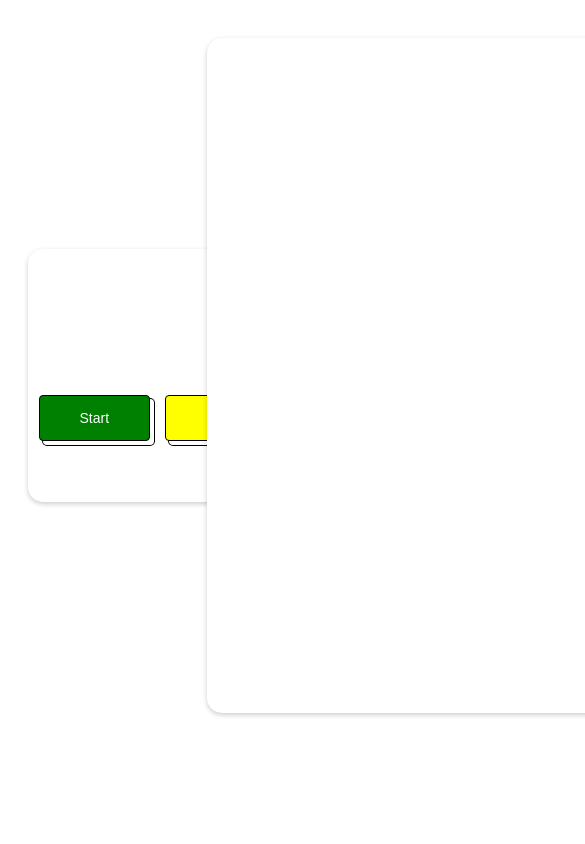
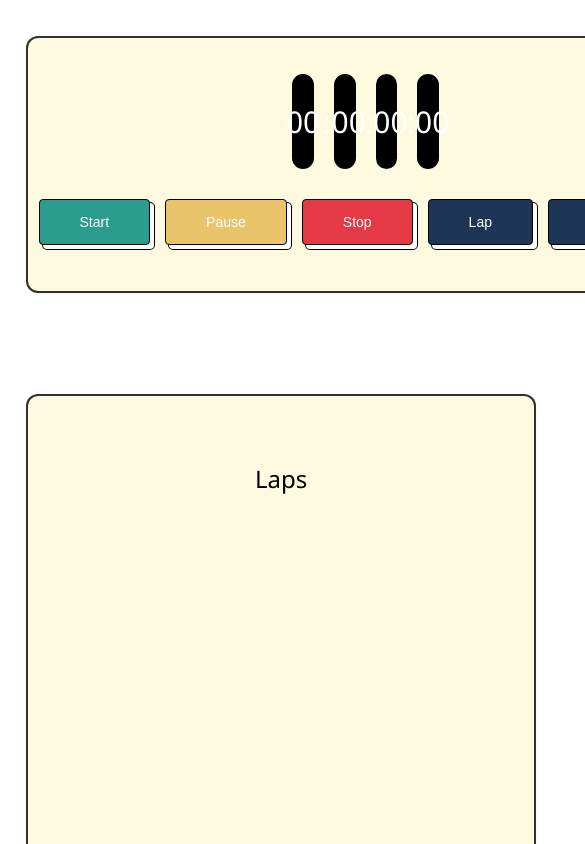
Before and after one commit to Shopify/eng-intern-assessment-react, a React app: page / in a window 390 px wide. Shown: the top 844 px of the page, 585 px wide, since content can reach past the window. Built offline with nearby package versions, Linux system fonts and the light colour scheme.

Commit message:
add styling and media query

```diff
--- a/src/StopWatch.tsx
+++ b/src/StopWatch.tsx
@@ -7,7 +7,10 @@ const TimeContainer = styled.div`
   display: flex;
   flex-direction: row;
   justify-content: center;
-  align-items: center
+  align-items: center;
+  margin-bottom: 20px;
+  font-size: 30px;
+  font-weight: 500;
 `;
 
 const TimeDisplay = styled.div`
@@ -22,39 +25,42 @@ const TimeDisplay = styled.div`
   background: black;
   color: white;
   margin: 0px 10px 0px 10px;
+  padding: 5px;
 `;
 
 const TimerCard = styled.div`
-  background: white;
+  background: #fefae0;
   margin: 10px auto;
   overflow: hidden;
   display: flex;
   flex-direction: column;
   align-items: center;
   justify-content: center;
-  box-shadow: 0 2px 5px rgba(0, 0, 0, 0.2);
+  box-shadow: rgba(0, 0, 0, 0.16) 0px 1px 4px, rgb(51, 51, 51) 0px 0px 0px 2px;
   position: relative;
-  border-radius: 15px;
+  border-radius: 10px;
   width: 80vh;
   height: 30vh;
   box-sizing: content-box;
 `;
 
 const LapList = styled.div`
-  background: white;
+  background: #fefae0;
   margin: 10px auto;
   overflow: hidden;
   display: flex;
   flex-direction: column;
   align-items: center;
-  box-shadow: 0 2px 5px rgba(0, 0, 0, 0.2);
+  box-shadow: rgba(0, 0, 0, 0.16) 0px 1px 4px, rgb(51, 51, 51) 0px 0px 0px 2px;
   position: relative;
-  border-radius: 15px;
+  border-radius: 10px;
   width: 50vh;
   height: 60vh;
   box-sizing: content-box;
-  padding: 10vh;
+  padding: 5vh;
   overflow-y: auto;
+  font-size: 20px;
+  font-weight: 400;
 `;
 
 const ContainerGrid = styled.section`
@@ -65,6 +71,9 @@ const ContainerGrid = styled.section`
   align-items: center;
   padding: 20px;
   margin: 0 auto;
+  @media (max-width: 1150px) {
+    grid-template-columns: minmax(0, max-content);
+  }
 `;
 
 export default function StopWatch() {
@@ -144,8 +153,9 @@ export default function StopWatch() {
                 />
             </TimerCard>
             <LapList>
+                <p style={{ marginBottom: 20, fontWeight: 500, fontSize: 24 }}>Laps</p>
                 {laps.map((lap: any, index: any) => (
-                    <div key={index}>{`Lap ${index + 1}: ${lap}`}</div>
+                    <div style={{ marginBottom: 10 }} key={index}>{`Lap ${index + 1}: ${lap}`}</div>
                 ))}
             </LapList>
         </ContainerGrid>
--- a/src/StopWatchButton.tsx
+++ b/src/StopWatchButton.tsx
@@ -10,15 +10,13 @@ const ButtonContainer = styled.div`
 
 const StyledButton = styled.button`
   appearance: button;
-  background: #000;
   border: 1px solid #000;
   border-radius: 4px;
   box-shadow: #fff 4px 4px 0 0, #000 4px 4px 0 1px;
   box-sizing: border-box;
-  color: #fff;
+  color: white;
   cursor: pointer;
   display: inline-block;
-  font-family: 'ITCAvantGardeStd-Bk', Arial, sans-serif;
   font-size: 14px;
   font-weight: 400;
   line-height: 20px;
@@ -42,11 +40,11 @@ const StyledButton = styled.button`
 export default function StopWatchButton({ isRunning, startTimer, pauseTimer, stopTimer, recordLap, clearLaps }: any) {
     return (
         <ButtonContainer>
-            <StyledButton style={{ background: 'green' }} onClick={startTimer} disabled={isRunning}>Start</StyledButton>
-            <StyledButton style={{ background: 'yellow' }} onClick={pauseTimer} disabled={!isRunning}>Pause</StyledButton>
-            <StyledButton style={{ background: 'red' }} onClick={stopTimer}>Stop</StyledButton>
-            <StyledButton onClick={recordLap} disabled={!isRunning}>Lap</StyledButton>
-            <StyledButton onClick={clearLaps}>Clear Laps</StyledButton>
+            <StyledButton style={{ background: '#2a9d8f', color: 'white' }} onClick={startTimer} disabled={isRunning}>Start</StyledButton>
+            <StyledButton style={{ background: '#e9c46a', color: 'white' }} onClick={pauseTimer} disabled={!isRunning}>Pause</StyledButton>
+            <StyledButton style={{ background: '#e63946', color: 'white' }} onClick={stopTimer}>Stop</StyledButton>
+            <StyledButton style={{ background: '#1d3557', color: 'white' }} onClick={recordLap} disabled={!isRunning}>Lap</StyledButton>
+            <StyledButton style={{ background: '#1d3557', color: 'white' }} onClick={clearLaps}>Clear Laps</StyledButton>
         </ButtonContainer>
     );
 };
```
